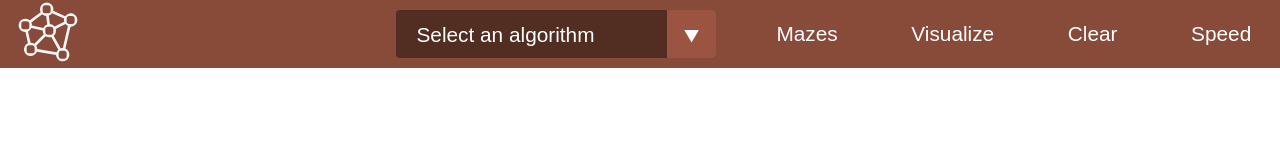
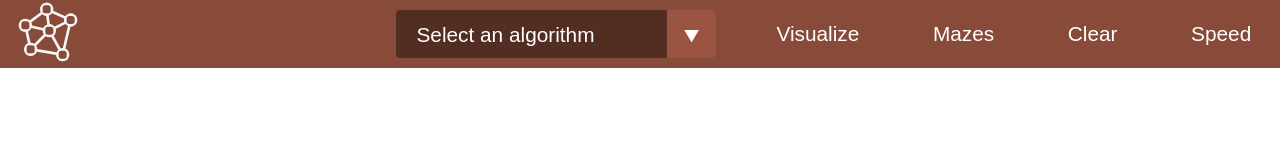
Before and after one commit to Chbmleao/Graph-Algorithms-Visualizer, a React (Create React App) app: page / in a window 1280 px wide. Shown: the top 160 px of the page. Built offline with nearby package versions, Linux system fonts and the light colour scheme; no server answers.

Commit message:
Add handleVisualizeClick logic to Navbar component

```diff
--- a/src/components/Navbar.js
+++ b/src/components/Navbar.js
@@ -1,10 +1,46 @@
 import { Link } from "react-router-dom";
 import "../styles/NavbarStyles.css";
 
-import React from "react";
+import React, { useState } from "react";
+import axios from "axios";
+
 import SelectBox from "./SelectBox";
 
-const Navbar = ({ onClearClick, onAlgorithmSelect }) => {
+const Navbar = ({ onClearClick, getStartPosition, getEndPosition }) => {
+  const [algorithmSelected, setAlgorithmSelected] = useState("none");
+
+  const handleAlgorithmSelect = (algorithm) => {
+    setAlgorithmSelected(algorithm);
+  };
+
+  const executeAlgorithm = async (route, coordinates) => {
+    try {
+      const data = {
+        coordinates,
+      };
+      const response = await axios.post(route, data);
+      console.log("Execute Algorithm Response:", response.data);
+    } catch (error) {
+      console.error("Execute Algorithm Error", error);
+      throw error;
+    }
+  };
+
+  const handleVisualizeClick = () => {
+    const startPosition = getStartPosition();
+    const endPosition = getEndPosition();
+
+    const coordinates = {
+      startCoordinates: startPosition,
+      endCoordinates: endPosition,
+    };
+
+    if (algorithmSelected != "none") {
+      const route = "http://localhost:5000/api/algorithm/" + algorithmSelected;
+      executeAlgorithm(route, coordinates);
+    }
+  };
+
   return (
     <div className="header">
       <Link to="/">
@@ -12,14 +48,15 @@ const Navbar = ({ onClearClick, onAlgorithmSelect }) => {
       </Link>
       <ul className="nav-menu">
         <li>
-          <SelectBox onAlgorithmSelect={onAlgorithmSelect} />
+          <SelectBox onAlgorithmSelect={handleAlgorithmSelect} />
+        </li>
+        <li>
+          <button onClick={handleVisualizeClick}>Visualize</button>
         </li>
         <li>
           <button>Mazes</button>
         </li>
-        <li>
-          <button>Visualize</button>
-        </li>
+
         <li>
           <button onClick={onClearClick}>Clear</button>
         </li>
```
